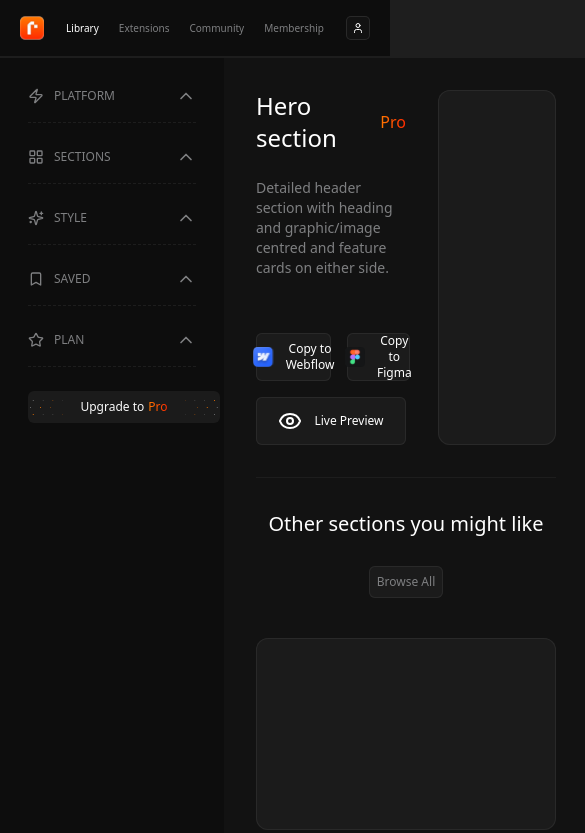
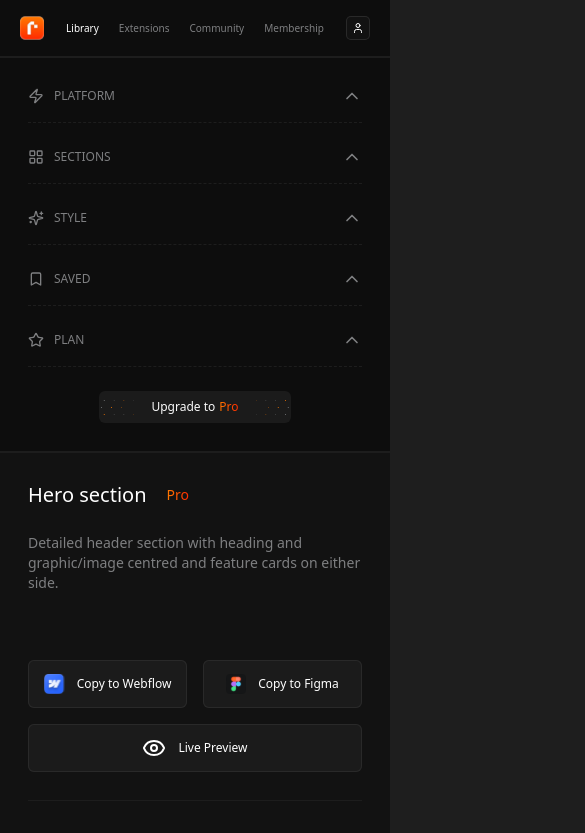
Before and after one commit to AlexDDevv/Ui-Library-Spikes, a Next.js app: page /library in a window 390 px wide. Shown: the top 833 px of the page, 585 px wide, since content can reach past the window. Built offline with nearby package versions, Linux system fonts and the light colour scheme.

Commit message:
📱 Responsive for library page

```diff
--- a/src/app/library/page.tsx
+++ b/src/app/library/page.tsx
@@ -8,15 +8,15 @@ import ContentSection from "../components/ContentSection";
 
 export default function Home() {
     return (
-        <main className="flex">
+        <main className="flex max-sm:flex-col">
             <NavBar />
-            <div className="bg-bgHero w-full p-8 gap-y-8">
-                <section className="flex gap-8 h-[388px] border-b border-border pb-8 mb-8">
-                    <div className="w-1/2 h-full flex flex-col justify-between">
+            <div className="bg-bgHero w-full p-8 max-md:p-7">
+                <section className="flex gap-8 h-[388px] border-b border-border pb-8 mb-8 max-lg:h-80 max-md:pb-7 max-md:mb-7">
+                    <div className="w-1/2 h-full flex flex-col justify-between max-lg:w-full max-lg:gap-8">
                         <div>
                             <div className="flex items-center gap-x-4 mb-6">
-                                <h1 className="font-medium text-2xl text-white">Hero section</h1>
-                                <span className="gradientText ml-1 font-medium">Pro</span>
+                                <h1 className="font-medium text-2xl text-white max-md:text-xl">Hero section</h1>
+                                <span className="gradientText ml-1 font-medium max-md:text-sm">Pro</span>
                             </div>
                             <p className="text-sm text-grayText max-w-[500px]">Detailed header section with heading and graphic/image centred and feature cards on either side.</p>
                         </div>
@@ -43,7 +43,7 @@ export default function Home() {
                             </button>
                         </div>
                     </div>
-                    <div className="w-1/2 bg-card rounded-xl h-full shadow-forCard"></div>
+                    <div className="w-1/2 bg-card rounded-xl h-full shadow-forCard max-lg:hidden"></div>
                 </section>
                 <ContentSection />
             </div>
```
